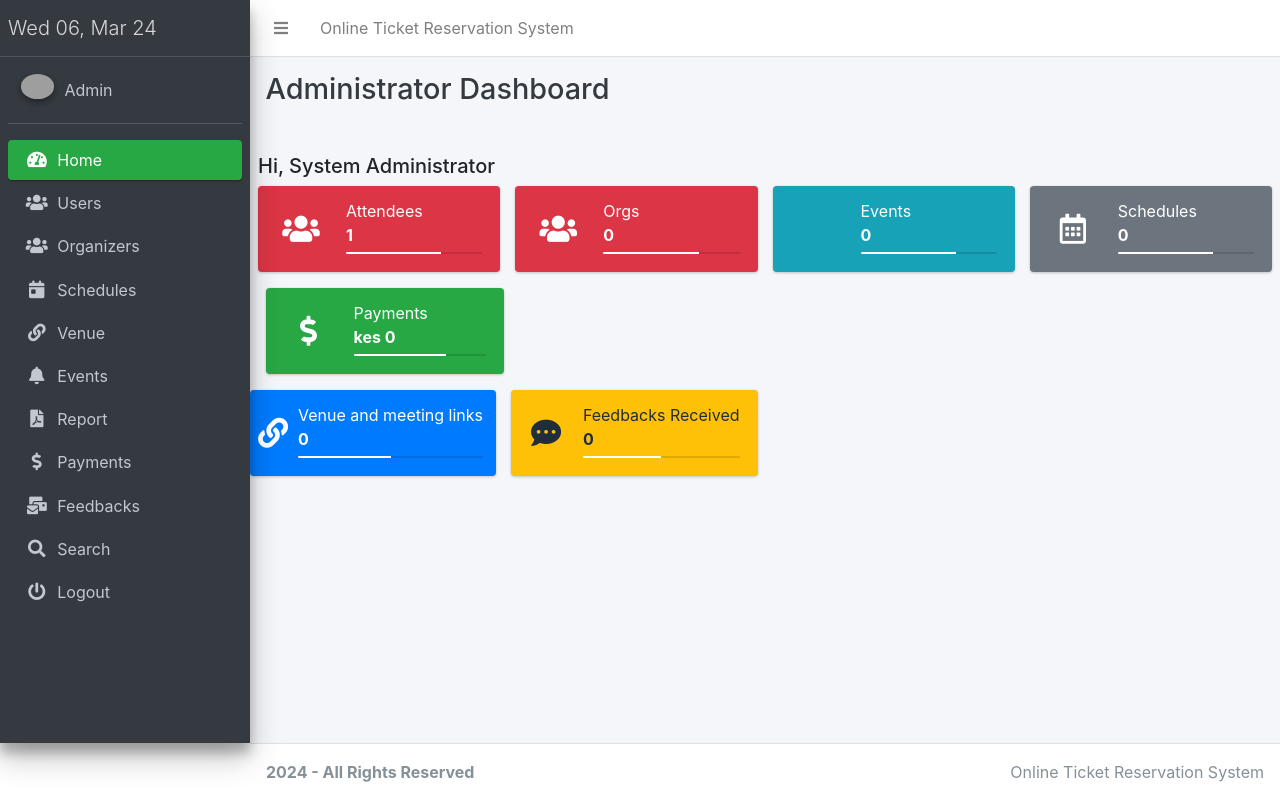
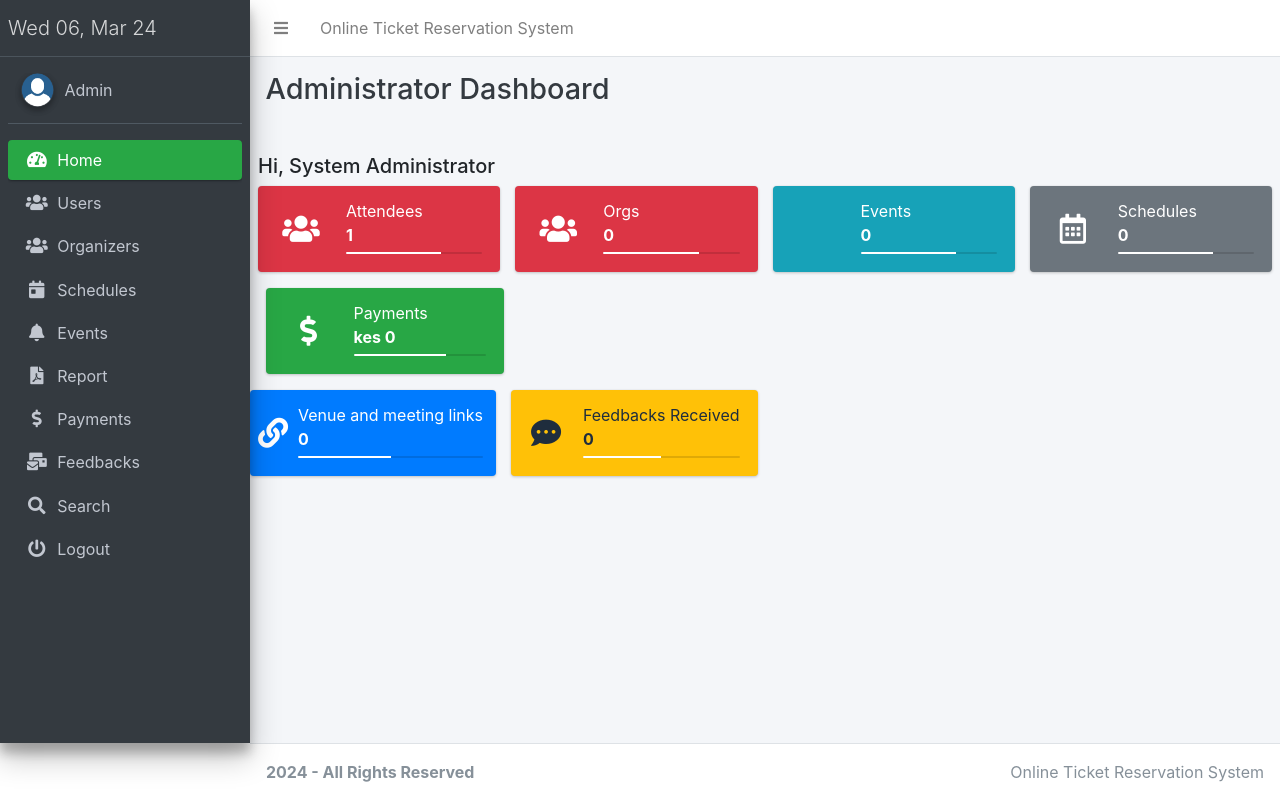
Before and after one commit to Sanga78/Eventticket-booking-system, a PHP site: page /pro/admin.php in a window 1280 px wide. Run offline with PHP 8.4, Linux system fonts and the light colour scheme; the visitor is signed in with stand-in values (Sample User, id 1); data that the repository does not hold is empty; grey boxes are pictures that could not be loaded.

Commit message:
Update admin.php
added a profile picture for the admin

```diff
--- a/events/pro/admin.php
+++ b/events/pro/admin.php
@@ -68,7 +68,7 @@ $fullname =  "System Administrator";
                 <!-- Sidebar user panel (optional) -->
                 <div class="user-panel mt-3 pb-3 mb-3 d-flex">
                     <div class="image">
-                        <img src="images/trainlg.png" class="img-circle elevation-2" alt="User Image">
+                        <img src="assets/img/user-profile-min.png" class="img-circle elevation-2" alt="User Image">
                     </div>
                     <div class="info">
                         <a href="#" class="d-block">Admin</a>
@@ -128,16 +128,6 @@ $fullname =  "System Administrator";
                                 <i class="nav-icon fas fa-calendar-day"></i>
                                 <p>
                                     Schedules
-                                </p>
-                            </a>
-                        </li>
-                        <li class="nav-item">
-                            <a href="admin.php?page=venue" class="nav-link      <?php
-                                                                                echo (@$_GET['page'] == 'venue') ? 'active' : '';
-                                                                                ?>">
-                                <i class="nav-icon fas fa-link"></i>
-                                <p>
-                                    Venue
                                 </p>
                             </a>
                         </li>
@@ -239,8 +229,6 @@ $fullname =  "System Administrator";
                 include 'admin/users.php';
             elseif ($_GET['page'] == 'organizers')
                 include 'admin/organizers.php';
-            elseif ($_GET['page'] == 'venue')
-                include 'admin/venue.php';
             elseif ($_GET['page'] == 'logout') {
                 @session_destroy();
                 echo "<script>alert('You are being logged out'); window.location='../';</script>";
```
